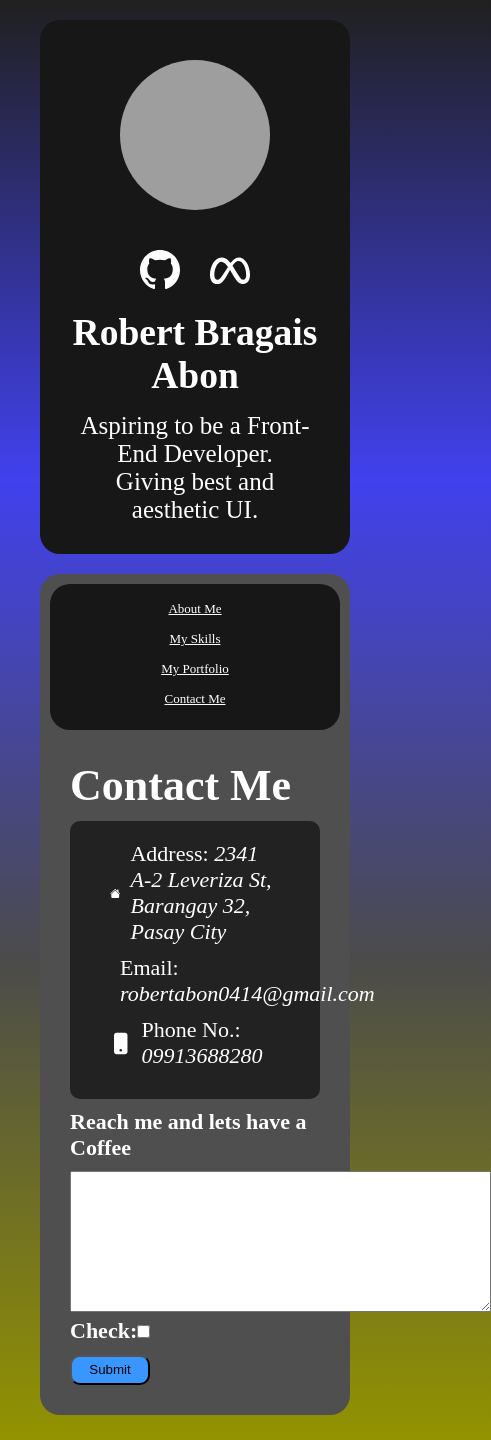
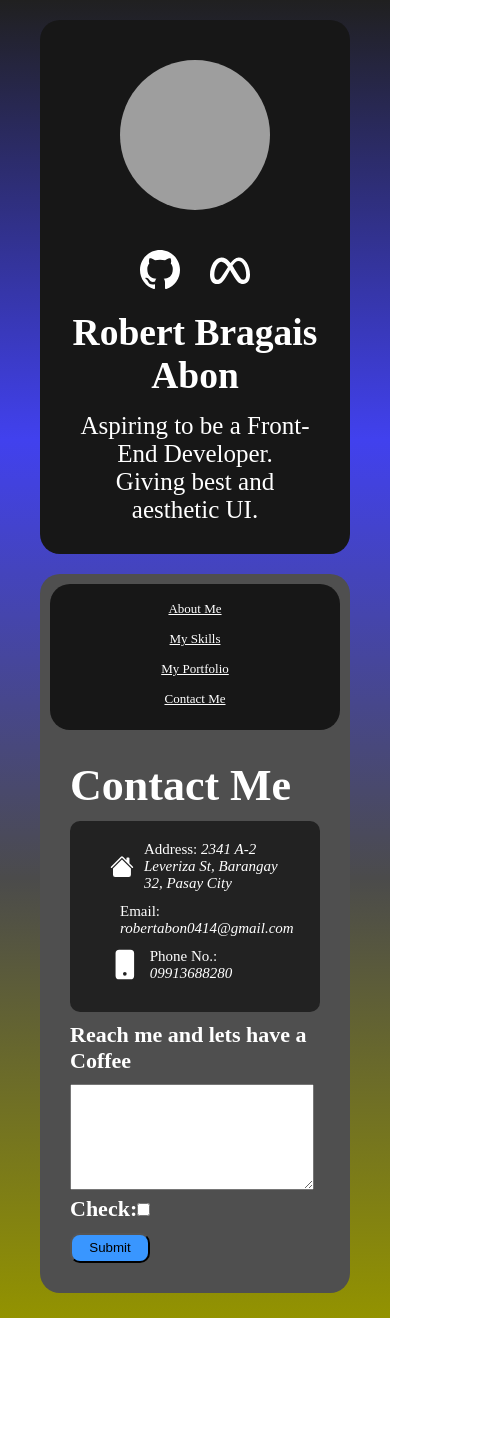
Before and after one commit to Ztrebo14/my-real-web-portfolio, a React (Vite) app: page /contactme in a window 390 px wide. Shown: the whole page, 491 px wide, since content can reach past the window. After the commit the page ends 1318 px from the top, so only its background shows below. Built offline with nearby package versions, Linux system fonts and the light colour scheme; grey boxes are pictures that could not be loaded.

Commit message:
navlinks aboutme, skill and contact page enhance

```diff
--- a/src/pages/Contact.jsx
+++ b/src/pages/Contact.jsx
@@ -23,7 +23,7 @@ const Contact = () => {
         <h1>Contact Me</h1>
           <div className="card-info">
             <div id="address">
-              <svg xmlns="http://www.w3.org/2000/svg" width="35" height="35" fill="currentColor" className="bi bi-house-fill" viewBox="0 0 16 16">
+              <svg xmlns="http://www.w3.org/2000/svg" width="60" height="35" fill="currentColor" className="bi bi-house-fill" viewBox="0 0 16 16">
                 <path d="M8.707 1.5a1 1 0 0 0-1.414 0L.646 8.146a.5.5 0 0 0 .708.708L8 2.207l6.646 6.647a.5.5 0 0 0 .708-.708L13 5.793V2.5a.5.5 0 0 0-.5-.5h-1a.5.5 0 0 0-.5.5v1.293z"/>
                 <path d="m8 3.293 6 6V13.5a1.5 1.5 0 0 1-1.5 1.5h-9A1.5 1.5 0 0 1 2 13.5V9.293z"/>
               </svg>
--- a/src/styles/AboutMe.css
+++ b/src/styles/AboutMe.css
@@ -48,3 +48,36 @@
         transform: translateX(0);
     }
 }
+
+@media (min-width: 771px) and (max-width: 1030px) {
+    /* for laptop small screen */
+
+}
+
+
+@media (min-width: 511px) and (max-width: 770px) {
+    /* for tablet screen */
+
+}
+
+@media (min-width: 300px) and (max-width: 510px) {
+    /* for android screen */
+    .about-me-container {
+        color: white;
+        padding: 30px 30px 30px 30px;
+        font-size: 19px;
+    }
+
+    .myself-container p{
+        margin-top: 10px;
+        padding: 0 0 0 20px;
+        text-align: justify;
+    }
+
+    .quotes-container p {
+        margin-top: 10px;
+        padding: 0 0 0 20px;
+        text-align: justify;
+        font-family: 'Lucida Sans', 'Lucida Sans Regular', 'Lucida Grande', 'Lucida Sans Unicode', Geneva, Verdana, sans-serif;
+    }
+}
--- a/src/styles/Contact.css
+++ b/src/styles/Contact.css
@@ -39,3 +39,69 @@
     width: 80px;
     border-radius: 10px;
 }
+
+textarea {
+    height: 100px;
+    width: 100%;
+}
+
+@media (min-width: 771px) and (max-width: 1030px) {
+    /* for laptop small screen */
+}
+
+@media (min-width: 511px) and (max-width: 770px) {
+    /* for tablet screen */
+    .card-info {
+        background-color: rgb(34, 34, 34);
+        font-size: 15px;
+        margin: 10px 0 10px 0;
+        padding: 20px 40px;
+        border-radius: 10px;
+        display: flex;
+        flex-direction: column;
+    }
+
+    .card-info #address, .card-info #email, .card-info #phone {
+        display: flex;
+        align-items: center;
+        justify-content: flex-start;
+        margin-left: 0;
+        margin-bottom: 10px;
+    }
+
+    textarea {
+        height: 100px;
+        width: 99%;
+    }
+}
+
+@media (min-width: 300px) and (max-width: 510px) {
+    /* for android screen */
+    .card-info {
+        background-color: rgb(34, 34, 34);
+        font-size: 15px;
+        margin: 10px 0 10px 0;
+        padding: 20px 40px;
+        border-radius: 10px;
+        display: flex;
+        flex-direction: column;
+    }
+
+    .card-info #address, .card-info #email, .card-info #phone {
+        display: flex;
+        align-items: center;
+        justify-content: flex-start;
+        margin-left: 0;
+        margin-bottom: 10px;
+    }
+
+    #address svg, #email svg, #phone svg {
+        display: flex;
+        justify-content: center;
+    }
+
+    textarea {
+        height: 100px;
+        width: 95%;
+    }
+}
--- a/src/styles/Homepage.css
+++ b/src/styles/Homepage.css
@@ -4,6 +4,8 @@
     margin: 0 40px auto;
     margin-top: 20px;
     margin-bottom: 25px;
+    display: grid;
+    grid-template-columns: 0.4fr 1fr;
 }
 
 .right-side-container {
--- a/src/styles/IntroMe.css
+++ b/src/styles/IntroMe.css
@@ -5,7 +5,6 @@
     align-items: center;
     position: relative;
     background-color: rgb(23, 23, 23);
-
     border-radius: 20px;
     color: white;
     margin-right: 30px;
```
